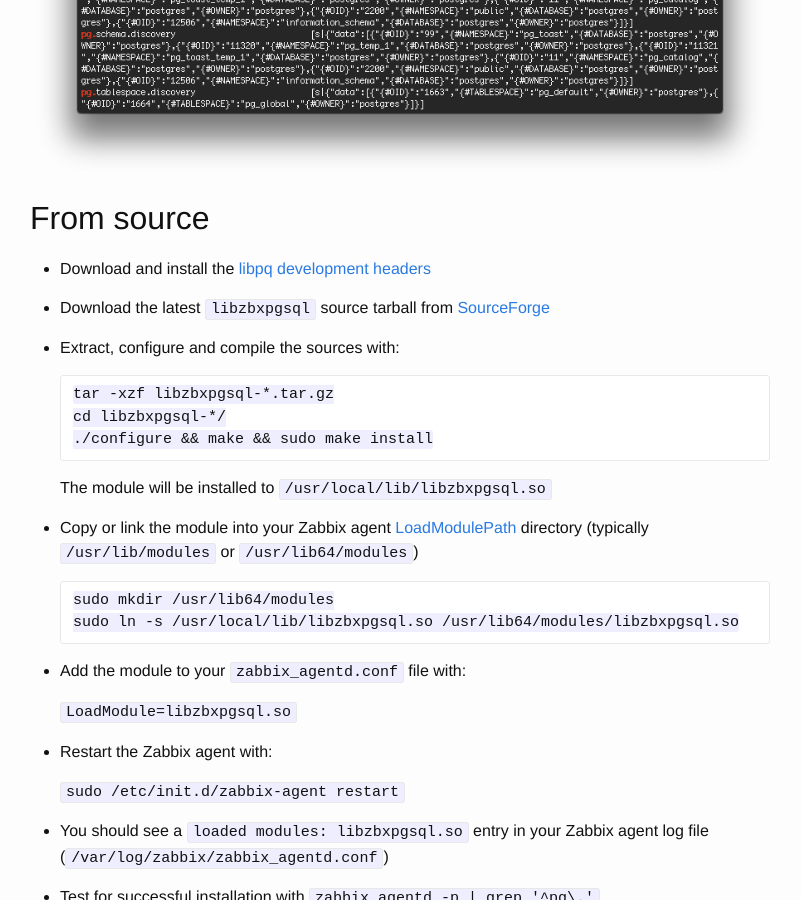
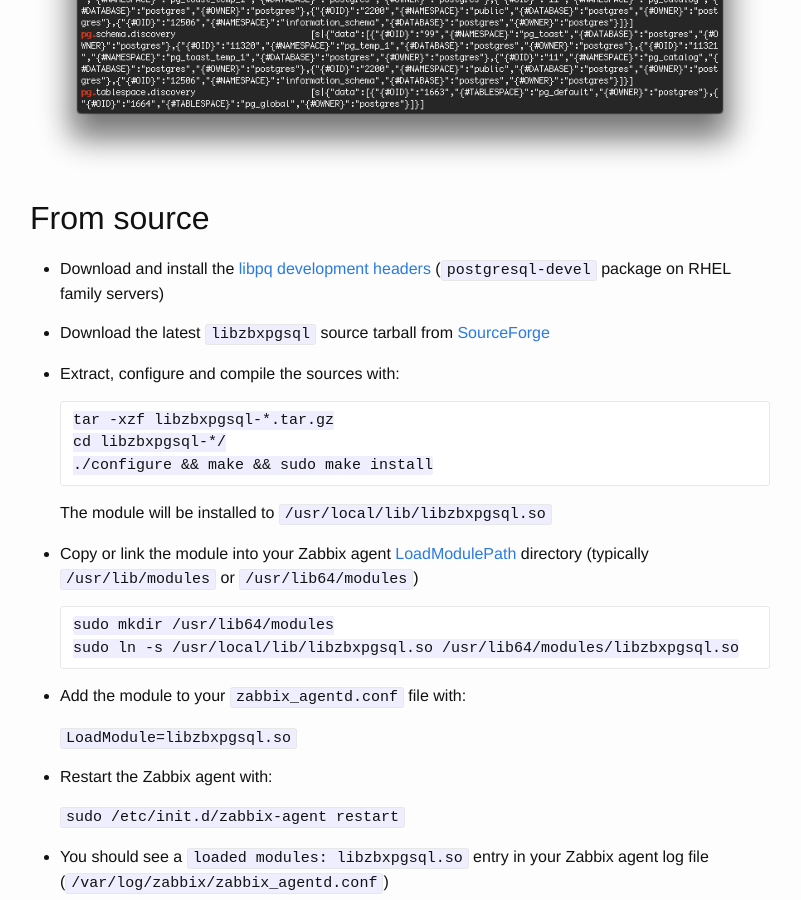
Before and after one commit to zabbix-tools/libzbxpgsql, a Jekyll site: the page built from _docs/installation.md, in a window 1280 px wide and 900 px high, scrolled down 786 px. Shown: the whole window, without its empty margins (240-1041 px from the left). Built offline with Jekyll 4.4.1, drawn with Linux system fonts in a browser that asks for light colours.

Commit message:
Added libpq package hint

```diff
--- a/_docs/installation.md
+++ b/_docs/installation.md
@@ -28,6 +28,7 @@ The following installation methods are available:
 ## From source
 
 * Download and install the [libpq development headers](http://www.postgresql.org/download/)
+  (`postgresql-devel` package on RHEL family servers)
 
 * Download the latest `libzbxpgsql` source tarball from [SourceForge](https://sourceforge.net/projects/libzbxpgsl/files/sources/)
 
```
